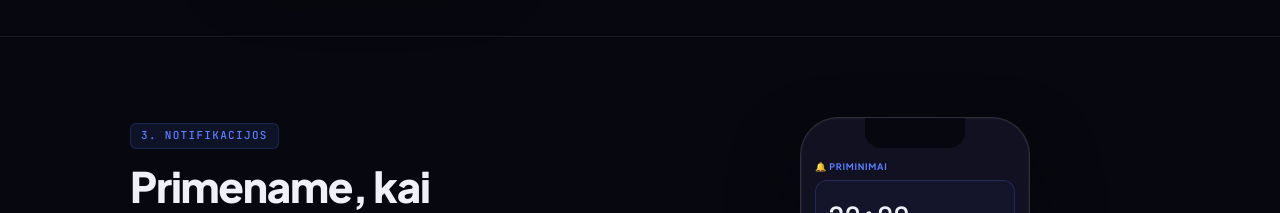
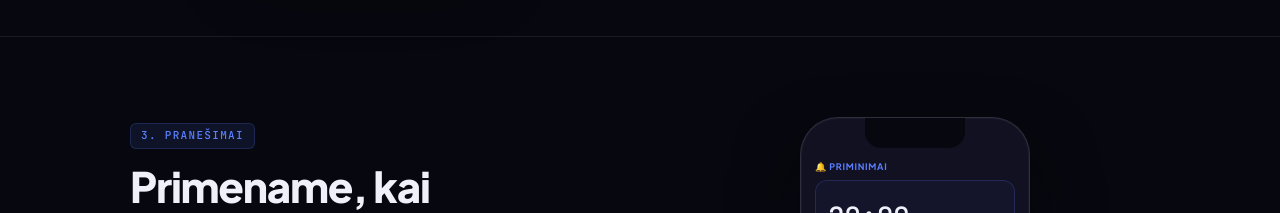
Before and after one commit to omega-solutions-cyber/mymouth-landing, a Next.js app: page / in a window 1280 px wide. Shown: the part 2000-2213 px from the top of the page. Built offline with nearby package versions, Linux system fonts and the light colour scheme.

Commit message:
fix: update notification label from "NOTIFIKACIJOS" to "PRANEŠIMAI"

```diff
--- a/app/page.jsx
+++ b/app/page.jsx
@@ -445,7 +445,7 @@ export default function Page() {
       {/* 4. NOTIFICATIONS */}
       <div className="max-w-[1140px] mx-auto py-14 md:py-20 px-5 md:px-[60px] grid md:grid-cols-2 gap-10 md:gap-20 items-center">
         <div className="reveal">
-          <FeatNum>3. NOTIFIKACIJOS</FeatNum>
+          <FeatNum>3. PRANEŠIMAI</FeatNum>
           <h2 className="text-[28px] md:text-[42px] font-extrabold tracking-[-.03em] leading-[1.1] mb-[14px]">
             Primename, kai
             <br />
```
